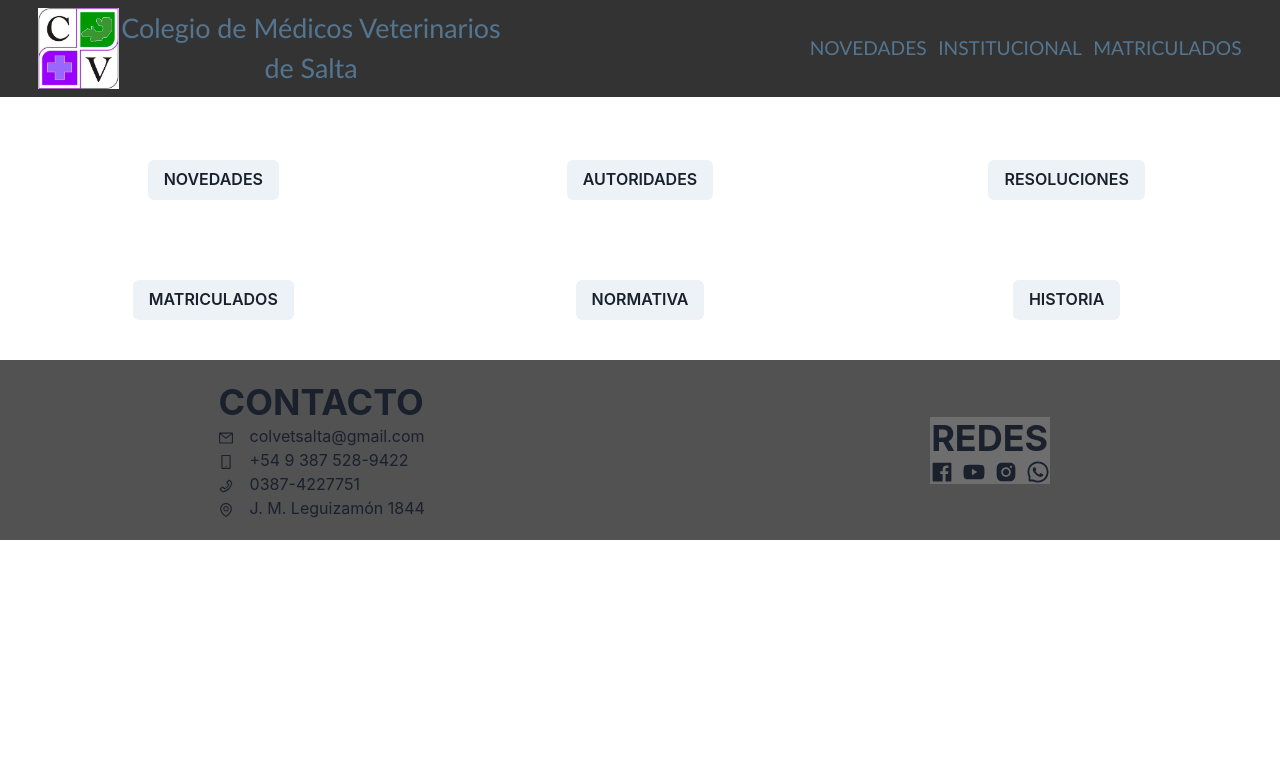
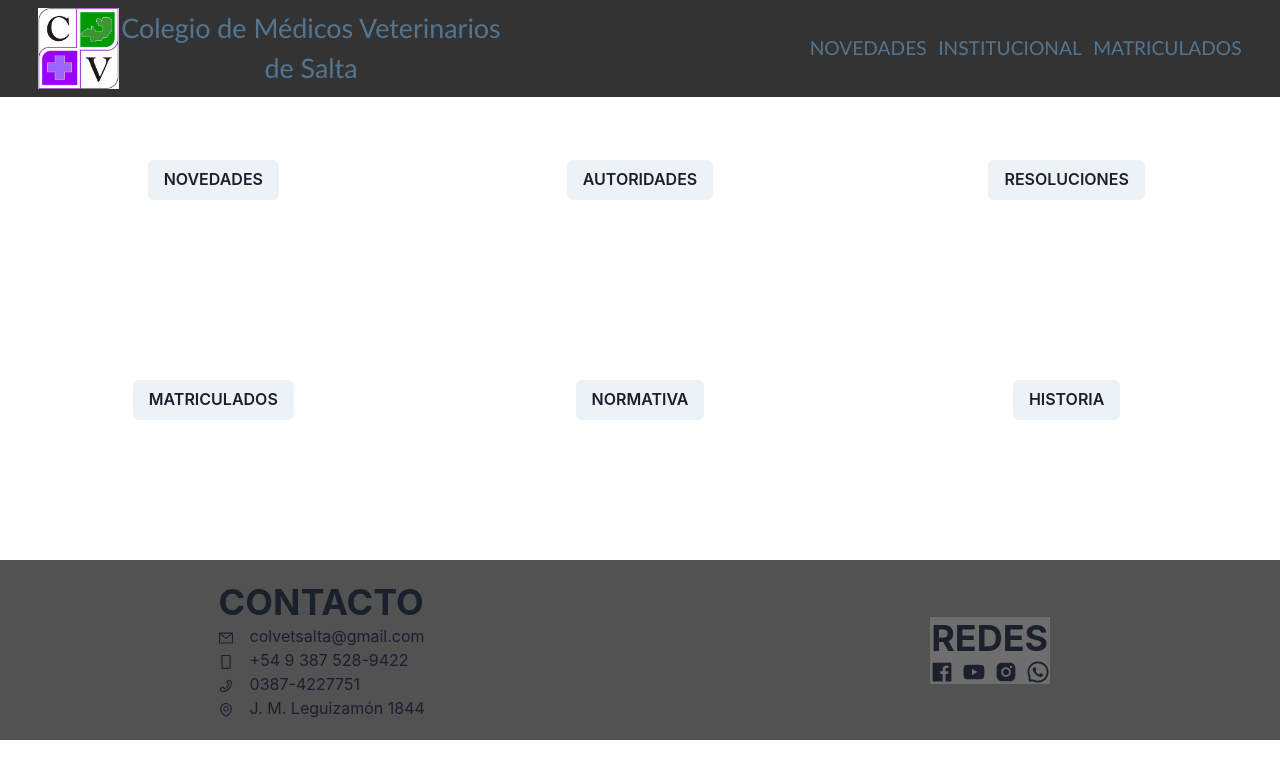
Before and after one commit to ColVetSalta/Webpage, a React (Vite) app in the folder colvetsal/: page /admin in a window 1280 px wide. Shown: the top 778 px of the page. Built offline with nearby package versions, Linux system fonts and the light colour scheme.

Commit message:
style(Admin): minHeigth

```diff
--- a/colvetsal/src/elements/pages/Admin/Admin.tsx
+++ b/colvetsal/src/elements/pages/Admin/Admin.tsx
@@ -10,6 +10,7 @@ export default function Admin(): JSX.Element {
 
     return (
         <Grid
+        minHeight={'55dvh'}
             templateColumns='repeat(3, 1fr)'
             marginBlockStart={'15dvh'}>
             {
```
